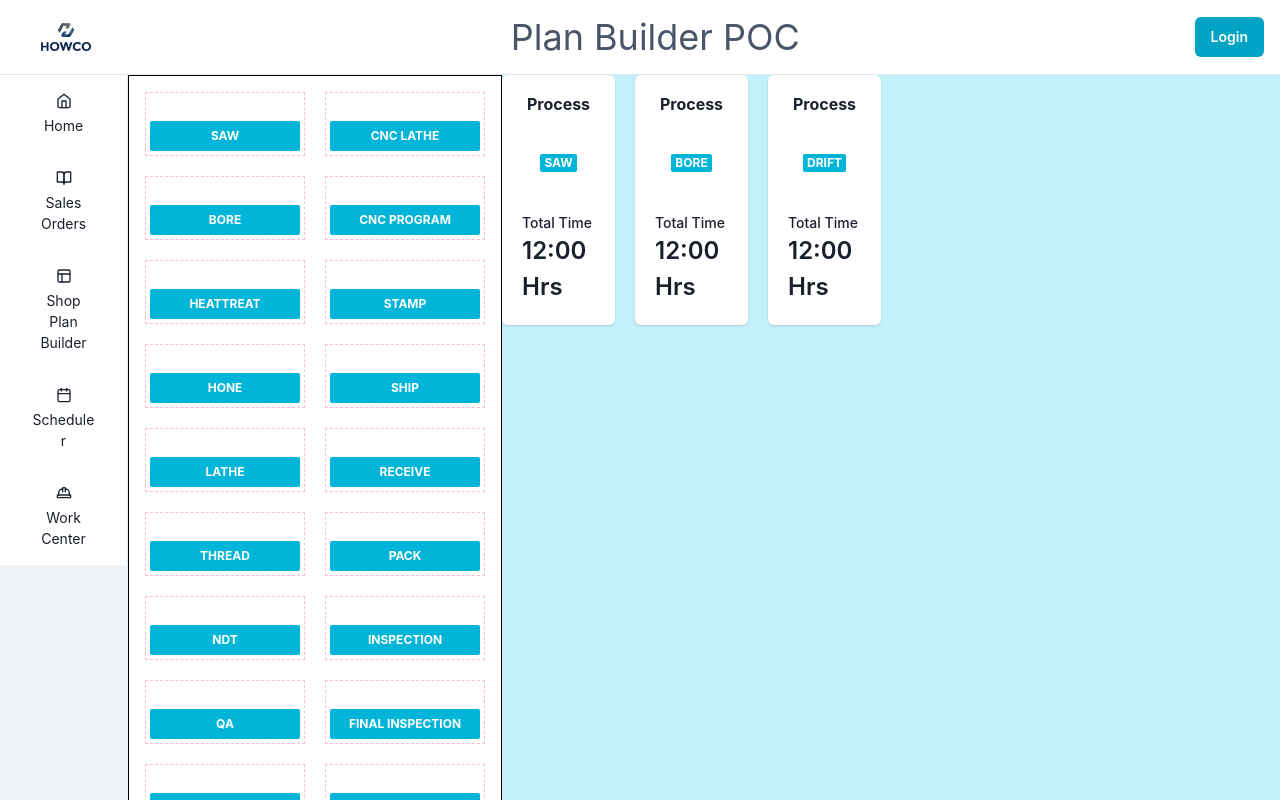
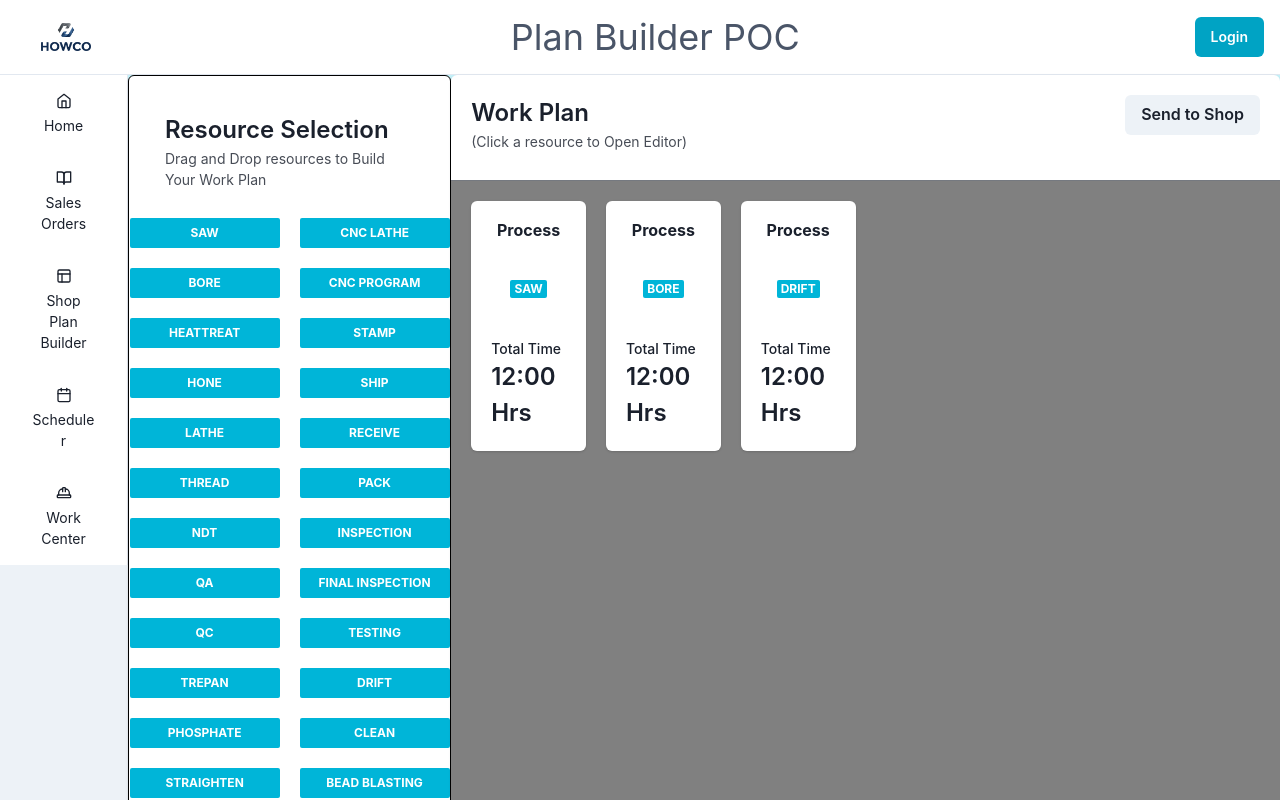
Before and after one commit to howco-dvdreedy/React-Template, a React (Vite) app: page /plan-builder in a window 1280 px wide. Shown: the top 800 px of the page. Built offline with nearby package versions, Linux system fonts and the light colour scheme.

Commit message:
fix sorting bug

```diff
--- a/src/features/drag-and-drop/draggable.tsx
+++ b/src/features/drag-and-drop/draggable.tsx
@@ -12,12 +12,11 @@ export default function Draggable({ children, id }: DraggableProps) {
    });
    const style = {
       color: 'white',
-      border: '1px dashed pink',
    };
 
    return (
-      <li ref={setNodeRef} style={style} {...listeners} {...attributes}>
+      <div ref={setNodeRef} style={style} {...listeners} {...attributes}>
          {children}
-      </li>
+      </div>
    );
 }
--- a/src/features/drag-and-drop/sortableItem.tsx
+++ b/src/features/drag-and-drop/sortableItem.tsx
@@ -7,7 +7,7 @@ type SortableItemProps = {
 };
 
 export const SortableItem = ({ id, children }: SortableItemProps) => {
-   const { attributes, listeners, setNodeRef, transform, transition, isDragging } = useSortable({ id: id });
+   const { attributes, listeners, setNodeRef, transform, transition, isDragging } = useSortable({ id });
    const style = {
       transform: CSS.Transform.toString(transform),
       transition,
--- a/src/features/plan-builder/components/ResourceSelection.tsx
+++ b/src/features/plan-builder/components/ResourceSelection.tsx
@@ -1,5 +1,19 @@
 import Draggable from '@/features/drag-and-drop/draggable';
-import { Box, Badge, Flex, VStack, Center, UnorderedList, Grid, Button } from '@chakra-ui/react';
+import {
+   Box,
+   Badge,
+   Flex,
+   VStack,
+   Center,
+   UnorderedList,
+   Grid,
+   Button,
+   Card,
+   CardHeader,
+   StatHelpText,
+   StatNumber,
+   Stat,
+} from '@chakra-ui/react';
 
 export const ResouceSelection = () => {
    const resources = [
@@ -32,16 +46,24 @@ export const ResouceSelection = () => {
    ];
 
    return (
-      <Box backgroundColor="white" border="1px solid black" p={4}>
+      <Card backgroundColor="white" border="1px solid black" p={4}>
+         <CardHeader>
+            <Stat>
+               <StatNumber>Resource Selection</StatNumber>
+               <StatHelpText>Drag and Drop resources to Build Your Work Plan</StatHelpText>
+            </Stat>
+         </CardHeader>
+         <Center>
             <Grid templateColumns="repeat(2, 1fr)" gap={5}>
                {resources.map((resource) => (
                   <Draggable key={resource} id={resource}>
-                  <Badge as="button" m={1} w={150} h={30} colorScheme="cyan" variant="solid">
+                     <Badge p={0} w={150} h={30} colorScheme="cyan" variant="solid">
                         <Center h="100%">{resource}</Center>
                      </Badge>
                   </Draggable>
                ))}
             </Grid>
-      </Box>
+         </Center>
+      </Card>
    );
 };
--- a/src/features/plan-builder/components/WorkItem.tsx
+++ b/src/features/plan-builder/components/WorkItem.tsx
@@ -9,18 +9,19 @@ import {
    StatNumber,
    Badge,
    Center,
+   Text
 } from '@chakra-ui/react';
 
 type WorkItemProps = {
    resource: string;
 };
 
-export const WorkItem = ({ resource }: WorkItemProps) => {
+export const WorkItem = ({ resource}: WorkItemProps) => {
    return (
       <Card>
          <CardHeader>
             <Center>
-               <Heading size="sm"> Process</Heading>
+               <Heading size="sm"><Text> Process</Text></Heading>
             </Center>
          </CardHeader>
          <CardBody>
--- a/src/features/plan-builder/components/WorkPlan.tsx
+++ b/src/features/plan-builder/components/WorkPlan.tsx
@@ -2,7 +2,21 @@ import { SortableItem } from '@/features/drag-and-drop/sortableItem';
 import { WorkItem } from './WorkItem';
 
 import { SortableContext, rectSortingStrategy } from '@dnd-kit/sortable';
-import { Grid, List } from '@chakra-ui/react';
+import {
+   Card,
+   CardBody,
+   CardFooter,
+   CardHeader,
+   Grid,
+   Text,
+   Flex,
+   Button,
+   Spacer,
+   Divider,
+   Stat,
+   StatHelpText,
+   StatNumber,
+} from '@chakra-ui/react';
 import { useDroppable } from '@dnd-kit/core';
 
 type WorkPlanProps = {
@@ -14,13 +28,30 @@ export const WorkPlan = ({ resources }: WorkPlanProps) => {
 
    return (
       <SortableContext items={resources} strategy={rectSortingStrategy}>
-         <Grid templateColumns="repeat(6, 1fr)" gap={5} ref={setNodeRef}>
+         <Card ref={setNodeRef}>
+            <CardHeader >
+               <Flex>
+                  <Stat>
+                     <StatNumber>Work Plan</StatNumber>
+                     <StatHelpText>(Click a resource to Open Editor)</StatHelpText>
+                  </Stat>
+                  <Spacer />
+                  <Button>Send to Shop</Button>
+               </Flex>
+            </CardHeader>
+            <Divider />
+            <CardBody backgroundColor={'gray'}>
+               <Grid templateColumns="repeat(6, 1fr)" gap={5} >
                   {resources.map((resource) => (
                      <SortableItem key={resource} id={resource}>
                         <WorkItem resource={resource} />
                      </SortableItem>
                   ))}
                </Grid>
+            </CardBody>
+            <Divider />
+            <CardFooter></CardFooter>
+         </Card>
       </SortableContext>
    );
 };
--- a/src/features/plan-builder/routes/PlanBuilder.tsx
+++ b/src/features/plan-builder/routes/PlanBuilder.tsx
@@ -10,6 +10,7 @@ import {
    DragEndEvent,
    DragOverlay,
    closestCenter,
+   rectIntersection,
    DragStartEvent,
    DragOverEvent,
 } from '@dnd-kit/core';
@@ -47,7 +48,6 @@ export default function PlanBuilder() {
    };
 
    const handleDragOver = ({ active, over }: DragOverEvent) => {
-      console.log(active, over);
       if (!over) {
          // if (activeItemOrigin === null) return;
          const indx = resources.findIndex((x) => x === active.id);
@@ -59,7 +59,7 @@ export default function PlanBuilder() {
       const active_indx = resources.findIndex((x) => x === active.id);
       const over_indx = resources.findIndex((x) => x === over.id);
 
-      console.log(active_indx, over_indx);
+      console.log(active_indx, over_indx, active, over);
 
       if (active_indx !== -1 && over_indx !== -1) {
          if (active_indx === over_indx) return;
@@ -67,7 +67,7 @@ export default function PlanBuilder() {
       } else if (over.id === 'work-plan') {
          if (resources.findIndex((x) => x === active.id) === -1) {
             setResources([...resources, active.id.toString()]);
-            console.log(resources);
+            console.log(resources, 'moved');
             // if (palletteItems.findIndex((x) => x.id === active.id) === -1) {
             // console.log(active_indx, over_indx, "favorite");
             //   if (active.id === favoriteId) {
@@ -99,10 +99,10 @@ export default function PlanBuilder() {
 
    dispatch(setTitle('Plan Builder POC'));
    return (
-      <Flex w="100%">
+      <Flex h='90%'>
          <DndContext
             onDragCancel={handleDragCancel}
-            collisionDetection={closestCenter}
+            collisionDetection={rectIntersection}
             onDragEnd={handleDragEnd}
             onDragStart={handleDragStart}
             onDragOver={handleDragOver}
```
Lines whose indentation alone changed are shown as unchanged.
